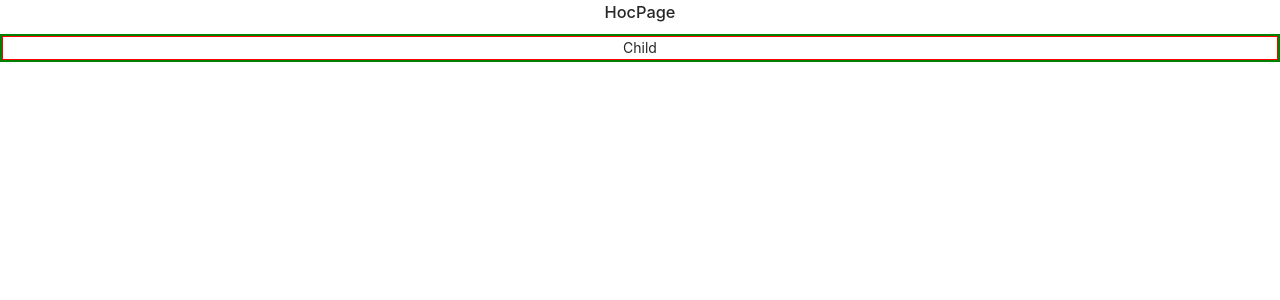
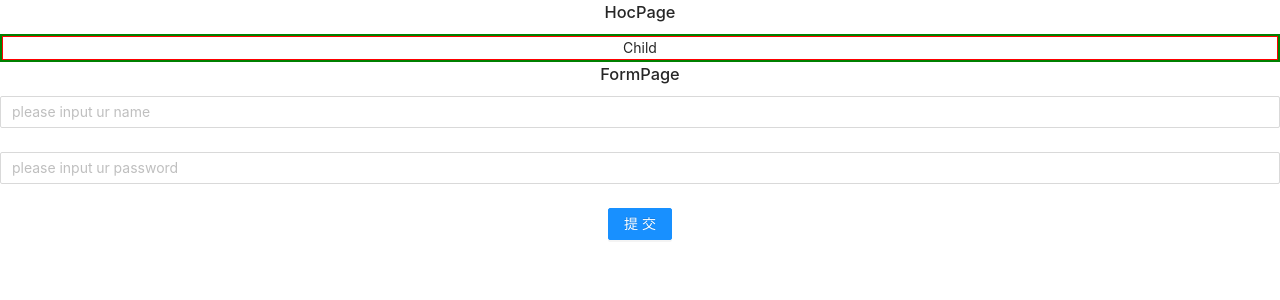
Before and after one commit to Chuyongwei/React.js, a React (Create React App) app: page / in a window 1280 px wide. Shown: the top 300 px of the page. Built offline with nearby package versions, Linux system fonts and the light colour scheme.

Commit message:
使用antd的表单设计

```diff
--- a/src/App.js
+++ b/src/App.js
@@ -1,12 +1,12 @@
 import './App.css';
+import FormPage from './pages/FormPage';
 import HocPage from './pages/HocPage';
 
 function App() {
   return (
     <div className="App">
       <HocPage/>
-
-
+      <FormPage/>
     </div>
   );
 }
--- /dev/null
+++ b/src/pages/FormPage.jsx
@@ -0,0 +1,51 @@
+import React, {Component} from "react";
+import {Form, Input, Icon, Button} from "antd";
+
+export default class FormPage extends Component {
+  constructor(props) {
+    super(props);
+    this.state = {
+      name: "",
+      password: ""
+    };
+  }
+  submit = () => {
+    console.log("submit", this.state); //sy-log
+  };
+  render() {
+    const {name, password} = this.state;
+    return (
+      <div>
+        <h3>FormPage</h3>
+        <Form>
+          <Form.Item>
+            <Input
+              placeholder="please input ur name"
+              value={name}
+              onChange={e =>
+                this.setState({
+                  name: e.target.value
+                })
+              }
+            />
+          </Form.Item>
+          <Form.Item>
+            <Input
+              type="password"
+              placeholder="please input ur password"
+              value={password}
+              onChange={e =>
+                this.setState({
+                  password: e.target.value
+                })
+              }
+            />
+          </Form.Item>
+          <Button type="primary" onClick={this.submit}>
+            提交
+          </Button>
+        </Form>
+      </div>
+    );
+  }
+}
```
Also changed, not shown: src/pages/FormPage2.jsx (added, +46 -0 lines).
